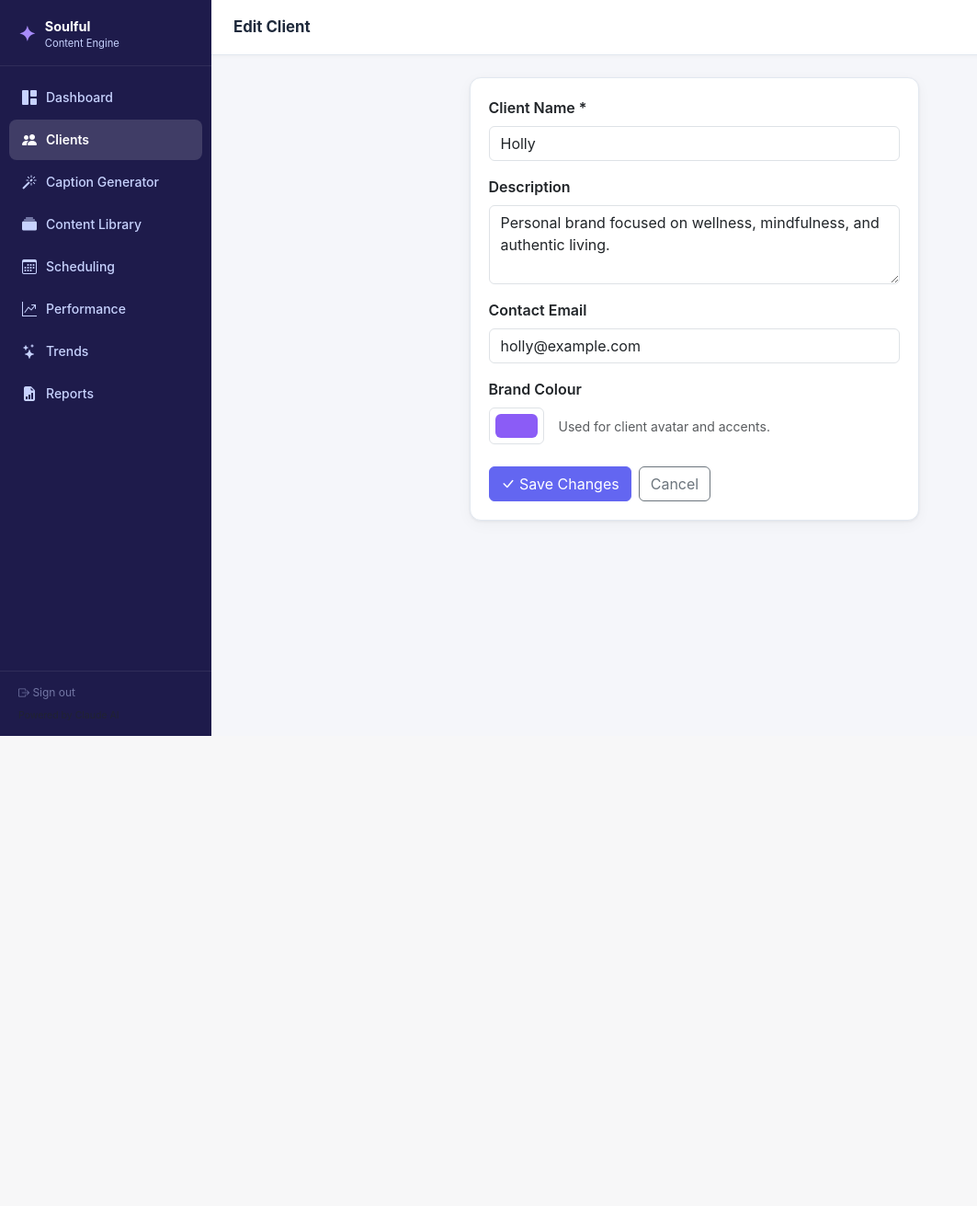
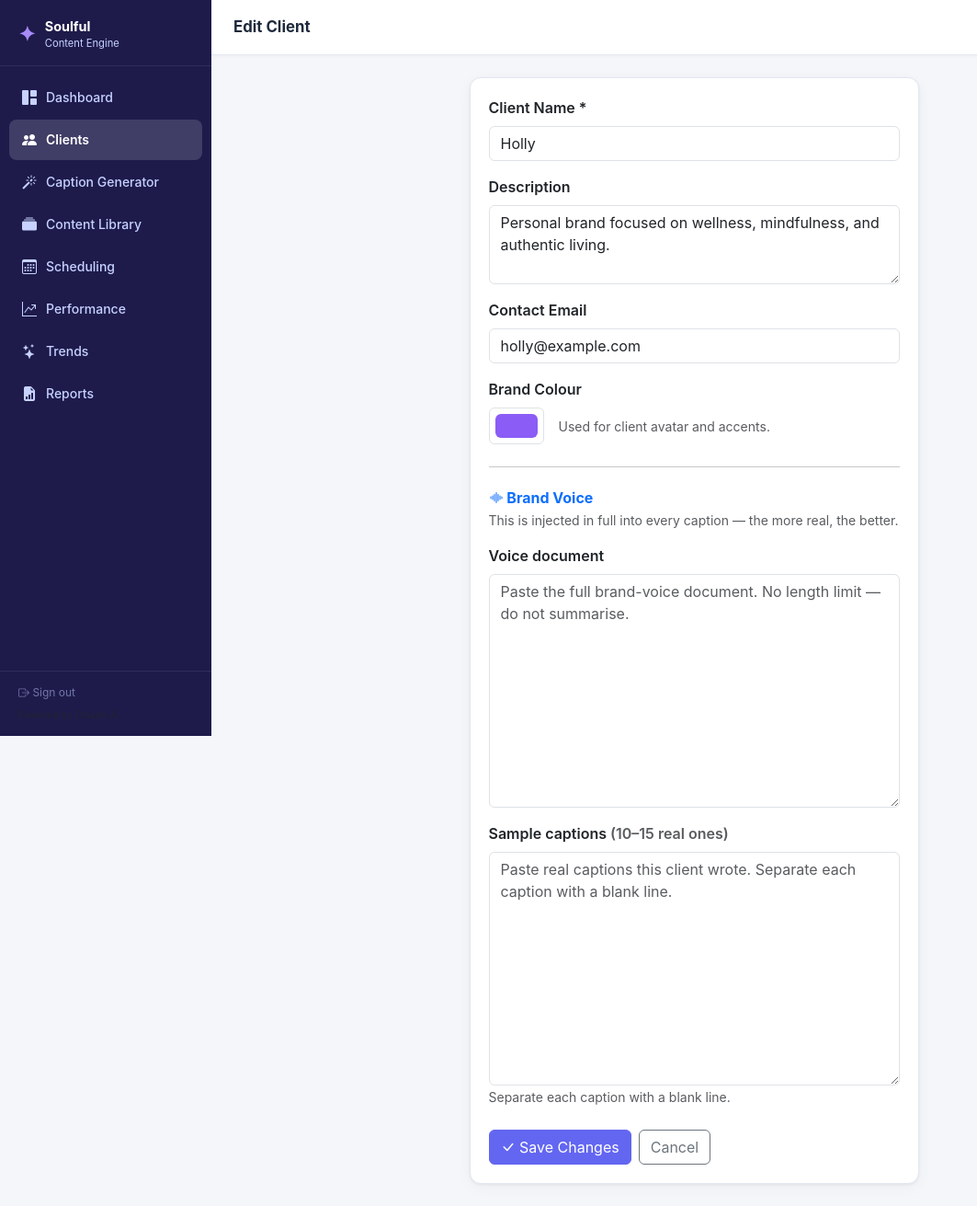
Before and after one commit to josy-pixel/soulful-content-engine, a Flask app: page /clients/1/edit in a window 1280 px wide. Shown: the whole page at 92% size, without its empty margins (0-1063 px from the left). Before the commit the page ends 800 px from the top, so only its background shows below. Run offline with Flask 3, Linux system fonts and the light colour scheme; the visitor is signed in with stand-in values (Sample User, id 1); data comes from the database, SQL or seed files in the repository; some libraries are stand-ins or nearby versions.

Commit message:
Wire voice engine into the app: client voice editing + generator + score display
- Client edit form: paste the full voice document + real sample captions
  (blank-line separated); saved via update_client_voice.
- /api/generate-caption now runs voice_engine.generate_post — injects the full
  voice document + samples, runs the voice-audit pass, returns caption +
  hashtags + voice_score + audit notes.
- Caption generator UI shows a Voice x/10 badge (green >=9, blue >=8, amber below)
  and the audit notes.

Co-Authored-By: Claude Opus 4.8 (1M context) <noreply@anthropic.com>

```diff
--- a/app.py
+++ b/app.py
@@ -8,6 +8,7 @@ from werkzeug.utils import secure_filename
 from dotenv import load_dotenv
 import database as db
 import claude_api as ai
+import voice_engine as ve
 import webhooks
 import auth
 
@@ -169,9 +170,17 @@ def client_edit(client_id):
             'logo_color': request.form.get('logo_color', '#6366f1'),
         }
         db.update_client(client_id, data)
+        # Voice engine: full voice document + real sample captions (blank-line separated)
+        voice_document = request.form.get('voice_document', '').strip()
+        raw_samples = request.form.get('sample_captions', '')
+        sample_captions = [c.strip() for c in raw_samples.split('\n\n') if c.strip()]
+        db.update_client_voice(client_id, voice_document, sample_captions)
         flash('Client updated.', 'success')
         return redirect(url_for('client_detail', client_id=client_id))
-    return render_template('client_form.html', client=client)
+    voice_document, sample_captions = db.get_client_voice(client_id)
+    return render_template('client_form.html', client=client,
+                           voice_document=voice_document,
+                           sample_captions_text='\n\n'.join(sample_captions))
 
 
 # ── Media Gallery ─────────────────────────────────────────────────────────────
@@ -330,15 +339,25 @@ def api_generate_caption():
     if not client:
         return jsonify({'error': 'Client not found.'}), 404
 
-    brand_voice = db.get_brand_voice(client_id, platform) or db.get_brand_voice(client_id, 'general') or {}
+    brand_voice = dict(db.get_brand_voice(client_id, platform) or db.get_brand_voice(client_id, 'general') or {})
+    brand_voice['platform'] = platform   # ensure platform rules match the selection
 
-    caption, error = ai.generate_caption(client['name'], brand_voice, platform, topic, extra)
-    if error:
-        return jsonify({'error': error}), 500
+    # Full-fidelity voice: inject the entire voice document + real sample captions.
+    voice_document, sample_captions = db.get_client_voice(client_id)
 
-    hashtags = ai.generate_hashtags(client['name'], brand_voice, platform, topic, caption)
+    result = ve.generate_post(client['name'], brand_voice, topic,
+                              voice_document=voice_document,
+                              sample_captions=sample_captions,
+                              extra_context=extra)
+    if result.get('error'):
+        return jsonify({'error': result['error']}), 500
 
-    return jsonify({'caption': caption, 'hashtags': hashtags})
+    return jsonify({
+        'caption': result['caption'],
+        'hashtags': result['hashtags'],
+        'voice_score': result.get('voice_score'),
+        'voice_audit': result.get('voice_audit', ''),
+    })
 
 
 @app.route('/api/save-caption', methods=['POST'])
--- a/templates/client_form.html
+++ b/templates/client_form.html
@@ -28,6 +28,22 @@
               <small class="text-muted">Used for client avatar and accents.</small>
             </div>
           </div>
+          {% if client %}
+          <hr class="my-4">
+          <h6 class="fw-bold text-primary mb-1"><i class="bi bi-soundwave"></i> Brand Voice</h6>
+          <p class="text-muted small mb-3">This is injected in full into every caption — the more real, the better.</p>
+          <div class="mb-3">
+            <label class="form-label fw-semibold">Voice document</label>
+            <textarea name="voice_document" class="form-control" rows="10"
+                      placeholder="Paste the full brand-voice document. No length limit — do not summarise.">{{ voice_document or '' }}</textarea>
+          </div>
+          <div class="mb-4">
+            <label class="form-label fw-semibold">Sample captions <span class="text-muted">(10–15 real ones)</span></label>
+            <textarea name="sample_captions" class="form-control" rows="10"
+                      placeholder="Paste real captions this client wrote. Separate each caption with a blank line.">{{ sample_captions_text or '' }}</textarea>
+            <small class="text-muted">Separate each caption with a blank line.</small>
+          </div>
+          {% endif %}
           <div class="d-flex gap-2">
             <button type="submit" class="btn btn-primary">
               <i class="bi bi-check-lg"></i> {{ 'Save Changes' if client else 'Create Client' }}
```
Also changed, not shown: templates/caption_generator.html (+20 -1 lines).
